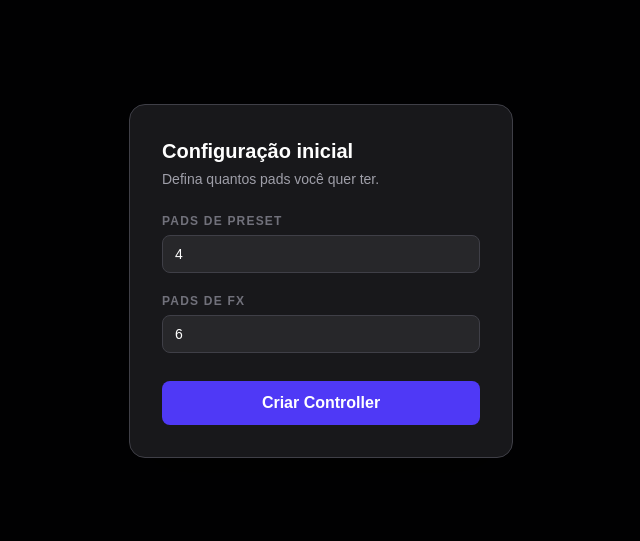
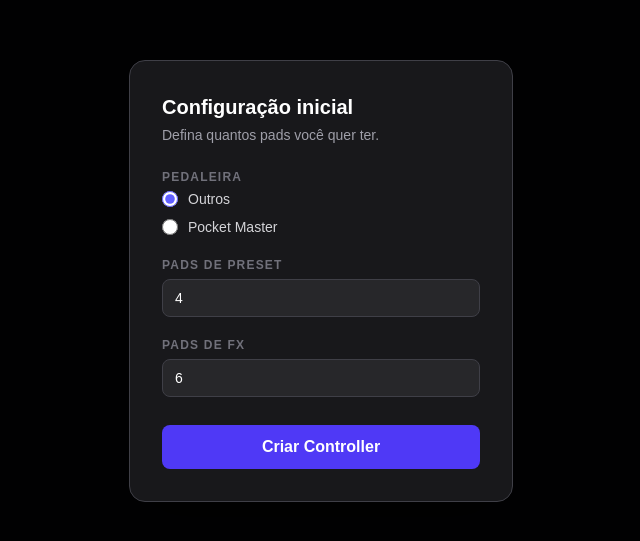
Before and after one commit to hitaloose/universal-midi-controller, a Next.js app: page /universal-midi-controller/ in a window 1280 px wide. Shown: the part 119-660 px from the top of the page, without its empty margins (319-959 px from the left). Built offline with nearby package versions, Linux system fonts and the light colour scheme.

Commit message:
feat: add support for pedalboard type selection and related configurations

```diff
--- a/components/ConfigPanel.tsx
+++ b/components/ConfigPanel.tsx
@@ -1,8 +1,9 @@
 'use client'
 
 import { useEffect, useState } from 'react'
-import type { ControllerConfig, FxPad, MidiMessage, MidiMessageType, PresetPad } from '@/lib/types'
+import type { ControllerConfig, FxPad, MidiMessage, MidiMessageType, PedalboardType, PresetPad } from '@/lib/types'
 import { KeyBindingField } from '@/components/KeyBindingField'
+import { POCKET_MASTER_FX_OPTIONS, POCKET_MASTER_PRESET_CC } from '@/lib/pocketMasterMidi'
 
 type PadRef =
   | { kind: 'preset'; id: string }
@@ -92,12 +93,14 @@ function PresetEditor({
   preset,
   fxPads,
   usedKeys,
+  pedalboardType,
   onSave,
   onRemove,
 }: {
   preset: PresetPad
   fxPads: FxPad[]
   usedKeys: Set<string>
+  pedalboardType: PedalboardType
   onSave: (p: PresetPad) => void
   onRemove: () => void
 }) {
@@ -106,6 +109,7 @@ function PresetEditor({
   const [fxStates, setFxStates] = useState(preset.fxInitialStates)
   const [fxSoloStates, setFxSoloStates] = useState<Record<string, boolean>>(preset.fxSoloStates ?? {})
   const [keyBinding, setKeyBinding] = useState(preset.keyBinding)
+  const [pmPresetNumber, setPmPresetNumber] = useState<number | ''>('')
 
   useEffect(() => {
     setName(preset.name)
@@ -113,7 +117,15 @@ function PresetEditor({
     setFxStates(preset.fxInitialStates)
     setFxSoloStates(preset.fxSoloStates ?? {})
     setKeyBinding(preset.keyBinding)
+    setPmPresetNumber('')
   }, [preset.id, preset.name, preset.midi, preset.fxInitialStates, preset.fxSoloStates, preset.keyBinding])
+
+  const handlePmPresetChange = (value: number | '') => {
+    setPmPresetNumber(value)
+    if (value !== '' && value >= 1 && value <= 100) {
+      setMidi({ channel: 1, type: 'controlChange', data1: POCKET_MASTER_PRESET_CC, data2: value })
+    }
+  }
 
   const handleSave = () => onSave({ ...preset, name, midi, fxInitialStates: fxStates, fxSoloStates, keyBinding })
 
@@ -129,6 +141,27 @@ function PresetEditor({
       </label>
 
       <KeyBindingField value={keyBinding} usedKeys={usedKeys} onChange={setKeyBinding} />
+
+      {pedalboardType === 'pocketMaster' && (
+        <fieldset className="flex flex-col gap-2 border border-zinc-700 rounded-lg p-3">
+          <legend className="text-xs font-semibold uppercase tracking-wider text-zinc-500 px-1">
+            Preset Pocket Master
+          </legend>
+          <p className="text-[11px] text-zinc-600">1–50 → P01–P50 &nbsp;|&nbsp; 51–100 → F01–F50</p>
+          <label className="flex flex-col gap-1">
+            <span className="text-xs text-zinc-500">Número do preset (1–100)</span>
+            <input
+              type="number"
+              min={1}
+              max={100}
+              value={pmPresetNumber}
+              onChange={(e) => handlePmPresetChange(e.target.value === '' ? '' : Number(e.target.value))}
+              placeholder="Ex: 5"
+              className="bg-zinc-900 border border-zinc-700 rounded px-2 py-1 text-sm text-white focus:outline-none focus:border-indigo-500"
+            />
+          </label>
+        </fieldset>
+      )}
 
       <MidiFields label="Comando MIDI" value={midi} onChange={setMidi} />
 
@@ -189,11 +222,13 @@ function PresetEditor({
 function FxEditor({
   fx,
   usedKeys,
+  pedalboardType,
   onSave,
   onRemove,
 }: {
   fx: FxPad
   usedKeys: Set<string>
+  pedalboardType: PedalboardType
   onSave: (f: FxPad) => void
   onRemove: () => void
 }) {
@@ -209,6 +244,15 @@ function FxEditor({
     setKeyBinding(fx.keyBinding)
   }, [fx.id, fx.name, fx.midiOn, fx.midiOff, fx.keyBinding])
 
+  const handlePmFxSelect = (cc: number, label: string) => {
+    setMidiOn({ channel: 1, type: 'controlChange', data1: cc, data2: 127 })
+    setMidiOff({ channel: 1, type: 'controlChange', data1: cc, data2: 0 })
+    const defaultNames = Array.from({ length: 17 }, (_, i) => `FX ${i}`)
+    if (defaultNames.includes(name) || name.trim() === '') {
+      setName(label)
+    }
+  }
+
   const handleSave = () => onSave({ ...fx, name, midiOn, midiOff, keyBinding })
 
   return (
@@ -223,6 +267,34 @@ function FxEditor({
       </label>
 
       <KeyBindingField value={keyBinding} usedKeys={usedKeys} onChange={setKeyBinding} />
+
+      {pedalboardType === 'pocketMaster' && (
+        <fieldset className="flex flex-col gap-2 border border-zinc-700 rounded-lg p-3">
+          <legend className="text-xs font-semibold uppercase tracking-wider text-zinc-500 px-1">
+            Atalho Pocket Master
+          </legend>
+          <label className="flex flex-col gap-1">
+            <span className="text-xs text-zinc-500">FX</span>
+            <select
+              defaultValue=""
+              onChange={(e) => {
+                if (!e.target.value) return
+                const cc = Number(e.target.value)
+                const option = POCKET_MASTER_FX_OPTIONS.find((o) => o.cc === cc)
+                if (option) handlePmFxSelect(option.cc, option.label)
+              }}
+              className="bg-zinc-900 border border-zinc-700 rounded px-2 py-1 text-sm text-white focus:outline-none focus:border-indigo-500"
+            >
+              <option value="">Selecionar FX...</option>
+              {POCKET_MASTER_FX_OPTIONS.map((o) => (
+                <option key={o.cc} value={o.cc}>
+                  CC{o.cc} — {o.label}
+                </option>
+              ))}
+            </select>
+          </label>
+        </fieldset>
+      )}
 
       <MidiFields label="Comando MIDI ON" value={midiOn} onChange={setMidiOn} />
       <MidiFields label="Comando MIDI OFF" value={midiOff} onChange={setMidiOff} />
@@ -245,6 +317,8 @@ function FxEditor({
 
 export function ConfigPanel({ padRef, config, onSave, onRemove, onClose }: Props) {
   if (!padRef) return null
+
+  const pedalboardType = config.pedalboardType ?? 'outros'
 
   const handleSavePreset = (updated: PresetPad) => {
     const presets = config.presets.map((p) => (p.id === updated.id ? updated : p))
@@ -298,6 +372,7 @@ export function ConfigPanel({ padRef, config, onSave, onRemove, onClose }: Props
               preset={preset}
               fxPads={config.fxPads}
               usedKeys={presetUsedKeys}
+              pedalboardType={pedalboardType}
               onSave={handleSavePreset}
               onRemove={() => onRemove(preset.id, 'preset')}
             />
@@ -306,6 +381,7 @@ export function ConfigPanel({ padRef, config, onSave, onRemove, onClose }: Props
             <FxEditor
               fx={fx}
               usedKeys={fxUsedKeys}
+              pedalboardType={pedalboardType}
               onSave={handleSaveFx}
               onRemove={() => onRemove(fx.id, 'fx')}
             />
--- a/components/ControllerPage.tsx
+++ b/components/ControllerPage.tsx
@@ -13,7 +13,7 @@ import { SetupModal } from '@/components/SetupModal'
 import { TapTempoBlock } from '@/components/TapTempoBlock'
 import { POCKET_MASTER_DELAY_TABLE } from '@/lib/pocketMasterDelayData'
 import { downloadConfig, readConfigFromFile } from '@/lib/storage'
-import type { ControllerConfig, TapTempoBindings } from '@/lib/types'
+import type { ControllerConfig, PedalboardType, TapTempoBindings } from '@/lib/types'
 import { useTapTempo } from '@/hooks/useTapTempo'
 
 type PadRef =
@@ -100,6 +100,12 @@ export default function ControllerPage() {
     updateConfig({ ...config, tapTempoBindings: bindings })
   }
 
+  const isPocketMaster = config.pedalboardType === 'pocketMaster'
+
+  const handlePedalboardTypeChange = (type: PedalboardType) => {
+    updateConfig({ ...config, pedalboardType: type })
+  }
+
   useKeyboardBindings({
     config,
     onPresetPad: handlePresetClick,
@@ -129,6 +135,16 @@ export default function ControllerPage() {
 
   const actionButtons = (
     <>
+      <span className="text-[10px] text-zinc-600 uppercase tracking-wider px-1 pt-1">Pedaleira</span>
+      <select
+        value={config.pedalboardType ?? 'outros'}
+        onChange={(e) => { handlePedalboardTypeChange(e.target.value as PedalboardType); setIsMenuOpen(false) }}
+        className="bg-zinc-900 border border-zinc-700 rounded px-2 py-1 text-xs text-zinc-300 focus:outline-none focus:border-indigo-500"
+      >
+        <option value="outros">Outros</option>
+        <option value="pocketMaster">Pocket Master</option>
+      </select>
+      <hr className="border-zinc-700 my-1" />
       {hasConfig && (
         <>
           <span className="text-[10px] text-zinc-600 uppercase tracking-wider px-1 pt-1">Adicionar</span>
@@ -208,6 +224,14 @@ export default function ControllerPage() {
           <h1 className="hidden sm:block text-sm font-bold tracking-widest uppercase text-zinc-400 shrink-0">
             MIDI Controller
           </h1>
+          <select
+            value={config.pedalboardType ?? 'outros'}
+            onChange={(e) => handlePedalboardTypeChange(e.target.value as PedalboardType)}
+            className="hidden sm:block bg-zinc-900 border border-zinc-700 rounded px-2 py-1 text-xs text-zinc-400 focus:outline-none focus:border-indigo-500 shrink-0"
+          >
+            <option value="outros">Outros</option>
+            <option value="pocketMaster">Pocket Master</option>
+          </select>
           <div className="flex-1 min-w-0">
             <MidiDeviceSelector
               outputs={outputs}
@@ -328,6 +352,7 @@ export default function ControllerPage() {
                   ))}
                 </PadGrid>
               )}
+              {isPocketMaster && (
                 <TapTempoBlock
                   isEnabled={tapTempo.isEnabled}
                   bpm={tapTempo.bpm}
@@ -342,6 +367,7 @@ export default function ControllerPage() {
                   otherUsedKeys={otherUsedKeys}
                   onConfigOpenChange={setIsTapConfigOpen}
                 />
+              )}
             </div>
 
             {/* Mobile: todas as seções visíveis, colunas limitadas a 4 */}
@@ -373,6 +399,7 @@ export default function ControllerPage() {
                   ))}
                 </PadGrid>
               )}
+              {isPocketMaster && (
                 <TapTempoBlock
                   isEnabled={tapTempo.isEnabled}
                   bpm={tapTempo.bpm}
@@ -387,6 +414,7 @@ export default function ControllerPage() {
                   otherUsedKeys={otherUsedKeys}
                   onConfigOpenChange={setIsTapConfigOpen}
                 />
+              )}
             </div>
           </>
         ) : (
--- a/components/SetupModal.tsx
+++ b/components/SetupModal.tsx
@@ -1,14 +1,14 @@
 'use client'
 
 import { useState } from 'react'
-import type { ControllerConfig } from '@/lib/types'
+import type { ControllerConfig, PedalboardType } from '@/lib/types'
 import { makeId } from '@/lib/utils'
 
 type Props = {
   onConfirm: (config: ControllerConfig) => void
 }
 
-function buildInitialConfig(nPresets: number, nFxPads: number): ControllerConfig {
+function buildInitialConfig(nPresets: number, nFxPads: number, pedalboardType: PedalboardType): ControllerConfig {
   const fxPads = Array.from({ length: nFxPads }, (_, i) => ({
     id: makeId(),
     name: `FX ${i + 1}`,
@@ -24,16 +24,17 @@ function buildInitialConfig(nPresets: number, nFxPads: number): ControllerConfig
     fxSoloStates: Object.fromEntries(fxPads.map((fx) => [fx.id, false])),
   }))
 
-  return { presets, fxPads }
+  return { pedalboardType, presets, fxPads }
 }
 
 export function SetupModal({ onConfirm }: Props) {
   const [nPresets, setNPresets] = useState(4)
   const [nFxPads, setNFxPads] = useState(6)
+  const [pedalboardType, setPedalboardType] = useState<PedalboardType>('outros')
 
   const handleSubmit = (e: React.FormEvent) => {
     e.preventDefault()
-    onConfirm(buildInitialConfig(nPresets, nFxPads))
+    onConfirm(buildInitialConfig(nPresets, nFxPads, pedalboardType))
   }
 
   return (
@@ -43,6 +44,34 @@ export function SetupModal({ onConfirm }: Props) {
         <p className="text-sm text-zinc-400 mb-6">Defina quantos pads você quer ter.</p>
 
         <form onSubmit={handleSubmit} className="flex flex-col gap-5">
+          <fieldset className="flex flex-col gap-2">
+            <legend className="text-xs font-semibold uppercase tracking-widest text-zinc-500 mb-1">
+              Pedaleira
+            </legend>
+            <label className="flex items-center gap-2.5 cursor-pointer">
+              <input
+                type="radio"
+                name="pedalboardType"
+                value="outros"
+                checked={pedalboardType === 'outros'}
+                onChange={() => setPedalboardType('outros')}
+                className="accent-indigo-500 w-4 h-4"
+              />
+              <span className="text-sm text-zinc-300">Outros</span>
+            </label>
+            <label className="flex items-center gap-2.5 cursor-pointer">
+              <input
+                type="radio"
+                name="pedalboardType"
+                value="pocketMaster"
+                checked={pedalboardType === 'pocketMaster'}
+                onChange={() => setPedalboardType('pocketMaster')}
+                className="accent-indigo-500 w-4 h-4"
+              />
+              <span className="text-sm text-zinc-300">Pocket Master</span>
+            </label>
+          </fieldset>
+
           <label className="flex flex-col gap-1.5">
             <span className="text-xs font-semibold uppercase tracking-widest text-zinc-500">
               Pads de Preset
--- /dev/null
+++ b/lib/pocketMasterMidi.ts
@@ -0,0 +1,18 @@
+export type PocketMasterFxOption = { cc: number; label: string }
+
+export const POCKET_MASTER_FX_OPTIONS: PocketMasterFxOption[] = [
+  { cc: 43, label: 'NR (Noise Reduction)' },
+  { cc: 44, label: 'FX1' },
+  { cc: 45, label: 'DRV (Drive)' },
+  { cc: 46, label: 'AMP' },
+  { cc: 47, label: 'IR (Impulse Response)' },
+  { cc: 48, label: 'EQ' },
+  { cc: 49, label: 'FX2' },
+  { cc: 50, label: 'DLY (Delay)' },
+  { cc: 51, label: 'RVB (Reverb)' },
+  { cc: 58, label: 'Tuner' },
+  { cc: 59, label: 'Looper' },
+  { cc: 92, label: 'Drum' },
+]
+
+export const POCKET_MASTER_PRESET_CC = 1
--- a/lib/types.ts
+++ b/lib/types.ts
@@ -1,4 +1,6 @@
 export type MidiMessageType = 'programChange' | 'controlChange' | 'noteOn' | 'noteOff'
+
+export type PedalboardType = 'outros' | 'pocketMaster'
 
 export type MidiMessage = {
   channel: number
@@ -31,6 +33,7 @@ export type TapTempoBindings = {
 }
 
 export type ControllerConfig = {
+  pedalboardType?: PedalboardType
   presets: PresetPad[]
   fxPads: FxPad[]
   tapTempoBindings?: TapTempoBindings
```
Also changed, not shown: 2 other files (tests, documents, lock files or other folders). Lines whose indentation alone changed are shown as unchanged.
